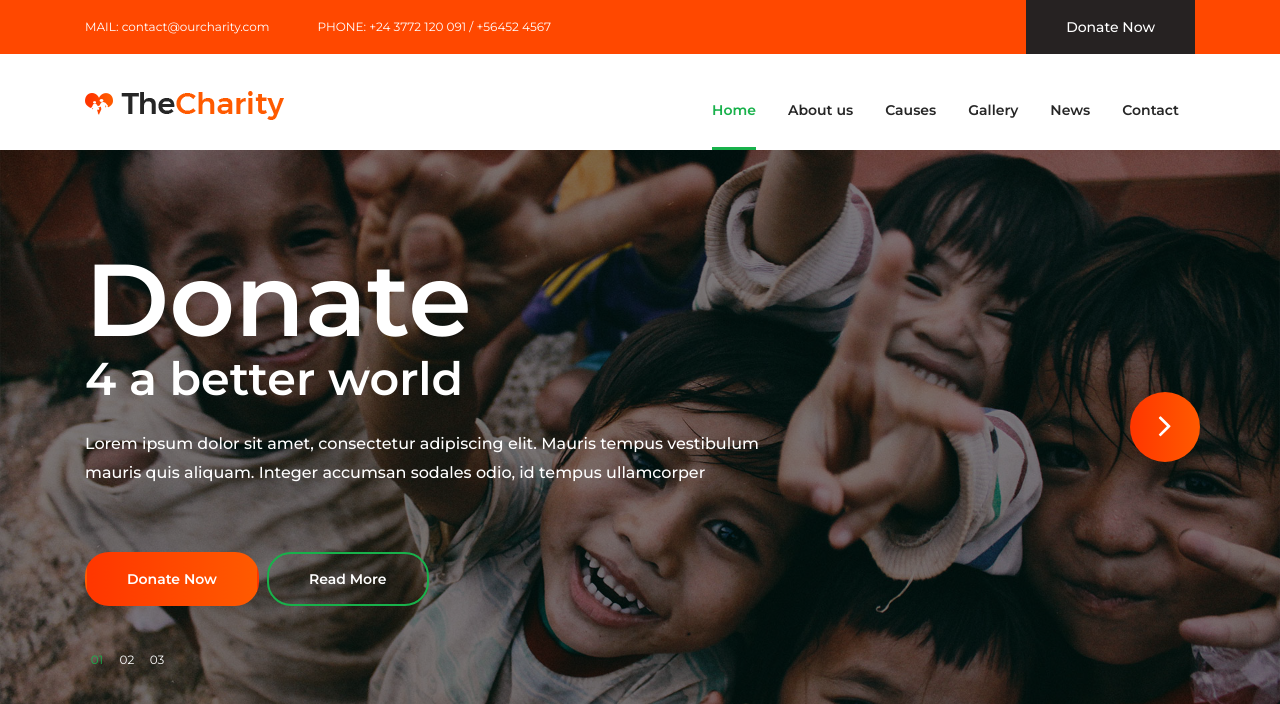
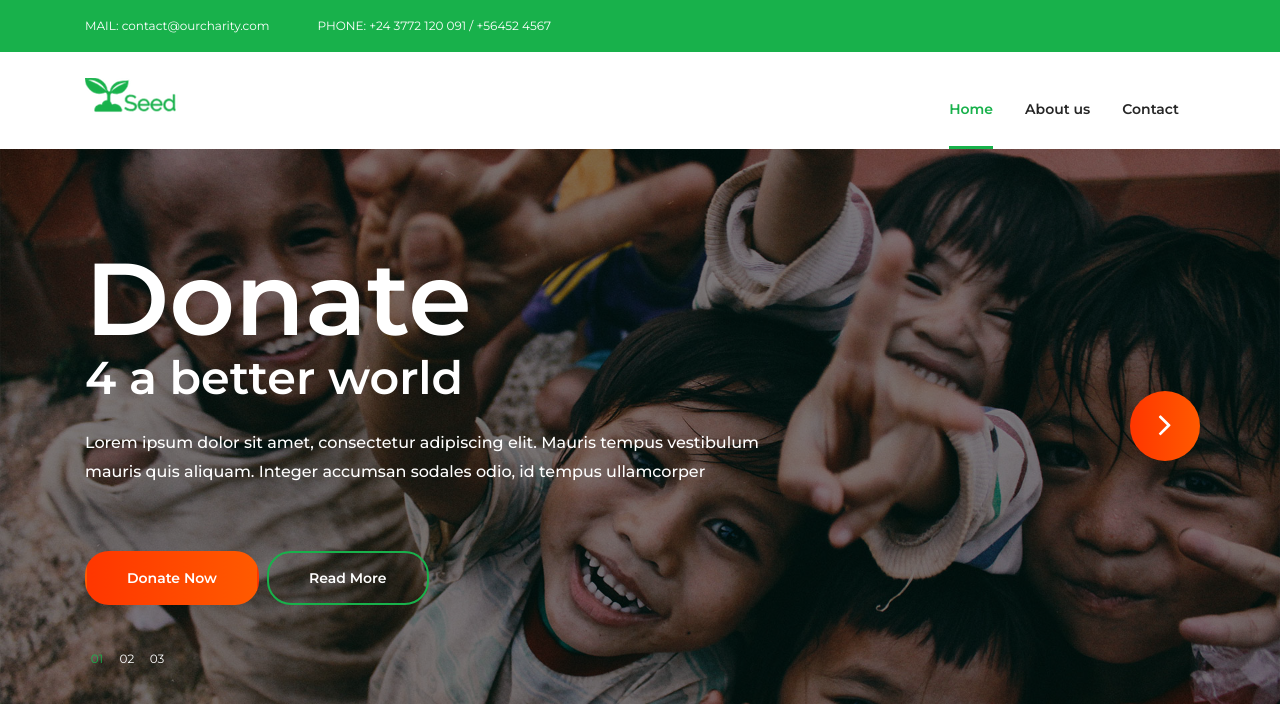
Before and after one commit to mctjames/NGO_Funding, a Node server app: page / in a window 1280 px wide. Shown: the top 704 px of the page. Run offline with Node 20, Linux system fonts and the light colour scheme.

Commit message:
changes to icons and stylesheets

```diff
--- a/app.js
+++ b/app.js
@@ -26,33 +26,33 @@ app.get('/about', function(req, res ){
 	res.render('pages/about')
 })
 
-app.get('/causes', function(req, res ){
-	res.render('pages/causes')
-})
+// app.get('/causes', function(req, res ){
+// 	res.render('pages/causes')
+// })
 
 app.get('/contact', function(req, res ){
 	res.render('pages/contact')
 })
 
-app.get('/elements', function(req, res ){
-	res.render('pages/elements')
-})
+// app.get('/elements', function(req, res ){
+// 	res.render('pages/elements')
+// })
 
 app.get('/index', function(req, res ){
 	res.render('pages/index')
 })
 
-app.get('/news', function(req, res ){
-	res.render('pages/news')
-})
+// app.get('/news', function(req, res ){
+// 	res.render('pages/news')
+// })
 
-app.get('/portfolio', function(req, res ){
-	res.render('pages/portfolio')
-})
+// app.get('/portfolio', function(req, res ){
+// 	res.render('pages/portfolio')
+// })
 
-app.get('/single-cause', function(req, res ){
-	res.render('pages/single-cause')
-})
+// app.get('/single-cause', function(req, res ){
+// 	res.render('pages/single-cause')
+// })
 
 
 
--- a/public/stylesheets/style.css
+++ b/public/stylesheets/style.css
@@ -42,7 +42,7 @@ a:hover, a:active {
 # Header Bar
 --------------------------------*/
 .top-header-bar {
-    background: #ff4800;
+    background: #18b14b;
     color: #fff;
 }
 
@@ -79,7 +79,7 @@ a:hover, a:active {
 # Header Bar Donate Button
 --------------------------------*/
 .donate-btn a {
-    display: inline-block;
+    display: none;
     padding: 20px 40px;
     font-size: 14px;
     font-weight: 500;
@@ -1264,7 +1264,7 @@ ul.tabs-nav .tab-nav.active {
 
 .help-us {
     padding: 70px 0 96px;
-    background: #ff3700;
+    background: #18b14b;
 }
 
 .help-us h2 {
--- a/views/pages/index.ejs
+++ b/views/pages/index.ejs
@@ -24,6 +24,10 @@
 
     <!-- Styles -->
     <link rel="stylesheet" href="stylesheets/style.css">
+
+    <!-- Fa Icons -->
+    <link rel="stylesheet" href="https://cdnjs.cloudflare.com/ajax/libs/font-awesome/4.7.0/css/font-awesome.min.css">
+
 </head>
 <body>
     <header class="site-header">
@@ -54,16 +58,16 @@
                 <div class="row">
                     <div class="col-12 d-flex flex-wrap justify-content-between align-items-center">
                         <div class="site-branding d-flex align-items-center">
-                           <a class="d-block" href="index.html" rel="home"><img class="d-block" src="stylesheets/pictures/logo.png" alt="logo"></a>
+                           <a class="d-block" href="index.html" rel="home"><img class="d-block" src="stylesheets/pictures/Logos.png" alt="logo"></a>
                         </div><!-- .site-branding -->
 
                         <nav class="site-navigation d-flex justify-content-end align-items-center">
                             <ul class="d-flex flex-column flex-lg-row justify-content-lg-end align-content-center">
                                 <li class="current-menu-item"><a href="index">Home</a></li>
                                 <li><a href="about">About us</a></li>
-                                <li><a href="causes">Causes</a></li>
-                                <li><a href="portfolio">Gallery</a></li>
-                                <li><a href="news">News</a></li>
+                                <!-- <li><a href="causes">Causes</a></li> -->
+                                <!-- <!-- <li><a href="portfolio">Gallery</a></li> -->
+                                <!-- <li><a href="news">News</a></li> -->
                                 <li><a href="contact">Contact</a></li>
                             </ul>
                         </nav><!-- .site-navigation -->
@@ -763,7 +767,7 @@
                 <div class="row">
                     <div class="col-12 col-md-6 col-lg-3">
                         <div class="foot-about">
-                            <h2><a class="foot-logo" href="#"><img src="stylesheets/pictures/foot-logo.png" alt=""></a></h2>
+                            <h2><a class="foot-logo" href="#"><img src="stylesheets/pictures/foot-Logos.png" alt=""></a></h2>
 
                             <p>Lorem ipsum dolor sit amet, con sectetur adipiscing elit. Mauris temp us vestib ulum mauris.Lorem ipsum dolor sit amet, consectetur adipiscing elit. Mauris tempus vestib ulum mauris.Lorem ipsum dolo.</p>
 
```
Also changed, not shown: views/pages/about.ejs (+14 -11 lines), views/pages/contact.ejs (+8 -4 lines).
